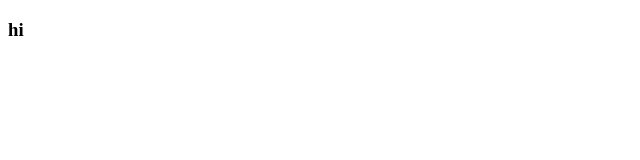
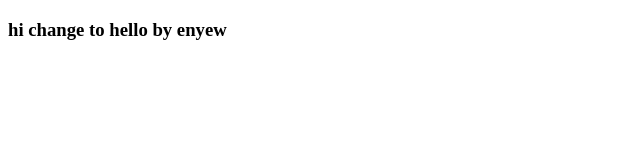
Before and after one commit to Yibeltal-0849/gitPractice, a plain HTML site: page Pages/index.html in a window 1280 px wide. Shown: the whole page, without its empty margins (0-640 px from the left). Drawn offline with Linux system fonts and the light colour scheme.

Commit message:
update line 9 code

```diff
--- a/Pages/index.html
+++ b/Pages/index.html
@@ -6,6 +6,6 @@
     <title>hello git</title>
   </head>
   <body>
-    <h3>hi</h3>
+    <h3>hi change to hello by enyew</h3>
   </body>
 </html>
```
